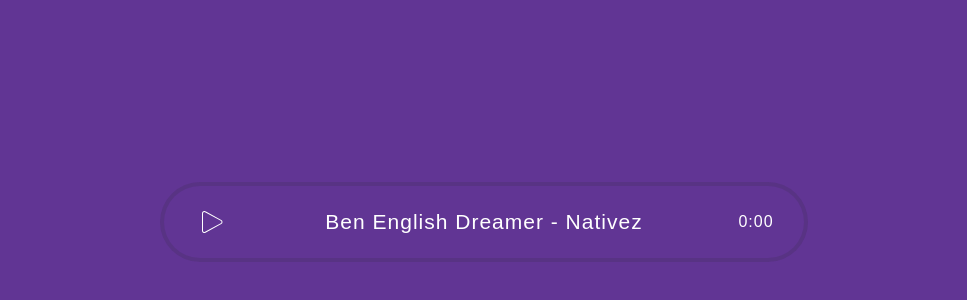
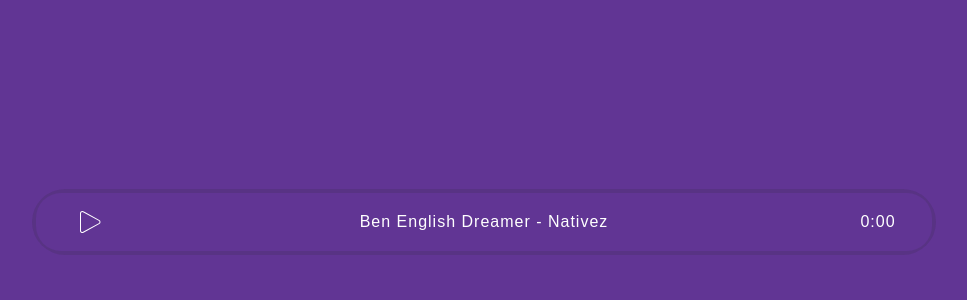
Before and after one commit to cozyCodr/audio-player, a plain HTML site: page index.html in a window 1280 px wide. Shown: the part 178-478 px from the top of the page, without its empty margins (156-1123 px from the left). Drawn offline with Linux system fonts and the light colour scheme.

```diff
--- a/main.css
+++ b/main.css
@@ -18,14 +18,14 @@
 }
 
 .player {
-    width: 640px;
+    width: 70%;
     background-color: var(--bg);
     display: grid;
     grid-template-columns: 48px 1fr 48px;
     grid-gap: 16px;
-    padding: 8px 24px;
+    padding: 1px 30px;
     position: relative;
-    border-radius: 64px;
+    border-radius: 25px;
 }
 
 .control, #current {
@@ -52,7 +52,7 @@
     display: flex;
     justify-content: center;
     align-items: center;
-    font-size: 21px;
+    font-size: 16px;
 }
 
 #current {
@@ -76,6 +76,6 @@
     display: block;
     width: var(--progress, 0%);
     background-color: white;
-    transition: all 1s linerar;
+    transition: width 1s linear;
     height: 100%;
 }
--- a/player.js
+++ b/player.js
@@ -27,7 +27,7 @@
     current.innerHTML = timeFormat(ct);
     //progress
     let duration = player.duration;
-    prog = Math.floor((ct * 100) / duration);
+    prog = (ct * 100) / duration;
     progress.style.setProperty("--progress", prog + "%");
 }
 
```
